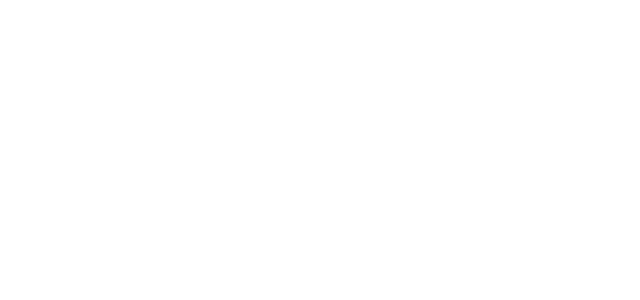
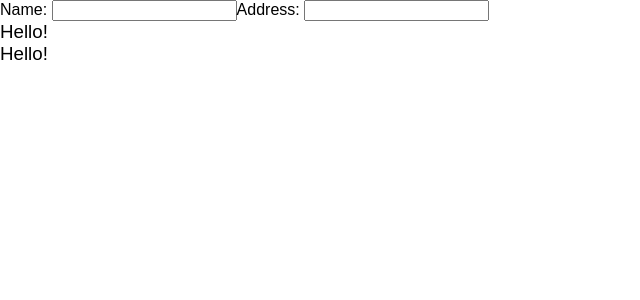
Before and after one commit to antonpunith/react-mastery, a React (Create React App) app: page /memo-demo in a window 1280 px wide. Before the commit this address had no page. Shown: the top 300 px of the page, without its empty margins (0-640 px from the left). Built offline with nearby package versions, Linux system fonts and the light colour scheme.

Commit message:
memo demo

```diff
--- a/src/App.tsx
+++ b/src/App.tsx
@@ -1,6 +1,7 @@
 import "./styles.css";
 import { BrowserRouter as Router, Routes, Route } from 'react-router-dom';
 import UseMemoDemo from './sections/use-memo-demo';
+import MemoDemo from './sections/memo-demo';
 
 const App = () => {
   return (
@@ -8,7 +9,7 @@ const App = () => {
       <Routes>
         <Route path="/" element={<div>Home</div>} />
         <Route path="/use-memo" element={<UseMemoDemo />} />
-        <Route path="/contact" element={<div>Contact</div>} />
+        <Route path="/memo-demo" element={<MemoDemo />} />
       </Routes>
     </Router>
   );
--- /dev/null
+++ b/src/sections/memo-demo.tsx
@@ -0,0 +1,29 @@
+import { useState, memo } from "react";
+
+const MemoDemo = () => {
+    const [name, setName] = useState('');
+    const [address, setAddress] = useState('');
+    return (
+        <div>
+            <label>
+                Name{': '}
+                <input value={name} onChange={e => setName(e.target.value)} />
+            </label>
+            <label>
+                Address{': '}
+                <input value={address} onChange={e => setAddress(e.target.value)} />
+            </label>
+            <Greeting name={name} isMemoized={false} />
+            <MemoizedGreeting name={name} isMemoized={true} />
+        </div>
+    );
+}
+
+export default MemoDemo;
+
+const Greeting = ({ name, isMemoized }: { name: string, isMemoized: boolean }) => {
+    console.log(`${isMemoized ? 'Memoized' : 'Non memoized'}  Greeting was rendered at`, new Date().toLocaleTimeString());
+    return <h3>Hello{name && ', '}{name}!</h3>;
+}
+
+const MemoizedGreeting = memo(Greeting)
```
